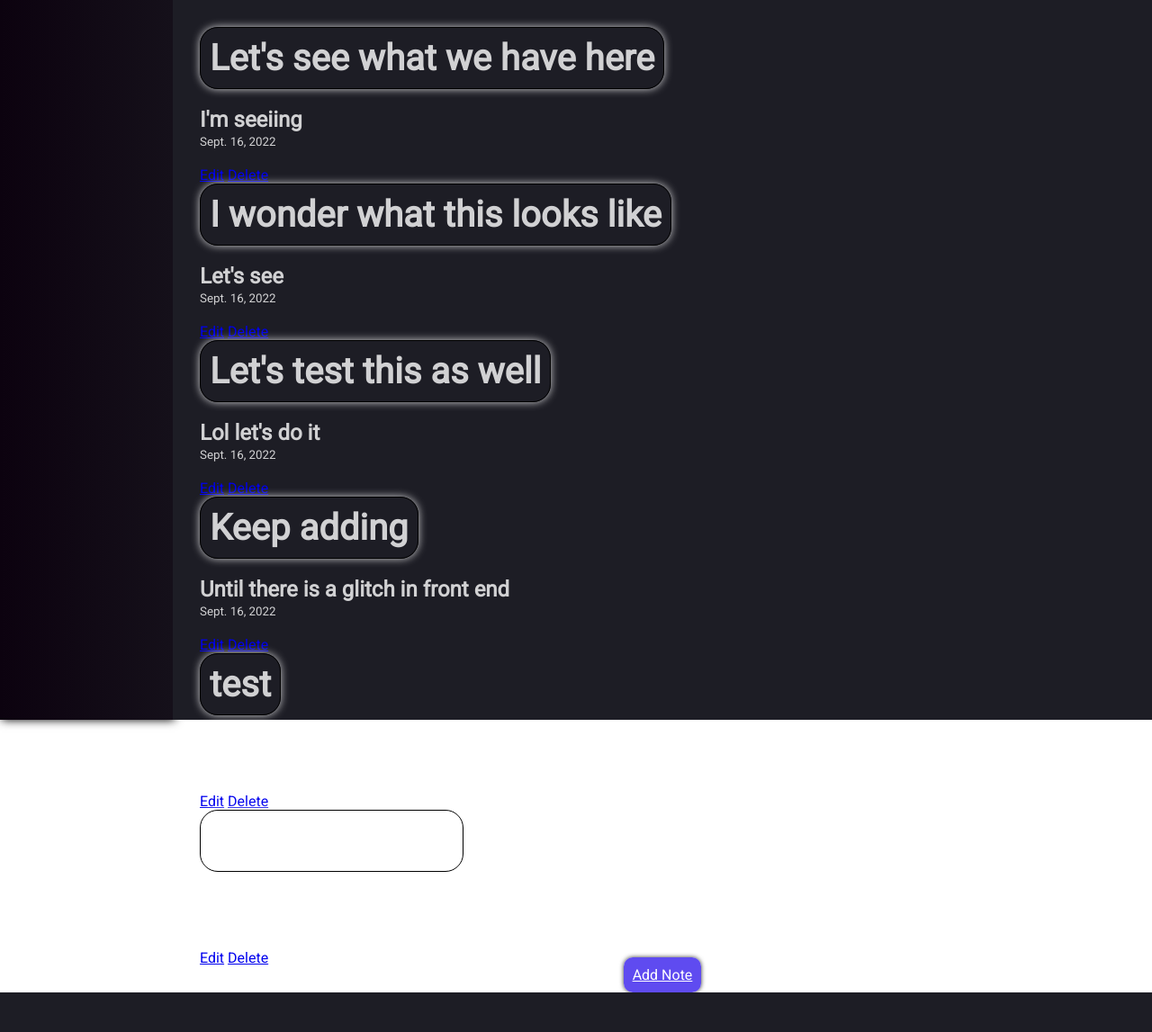
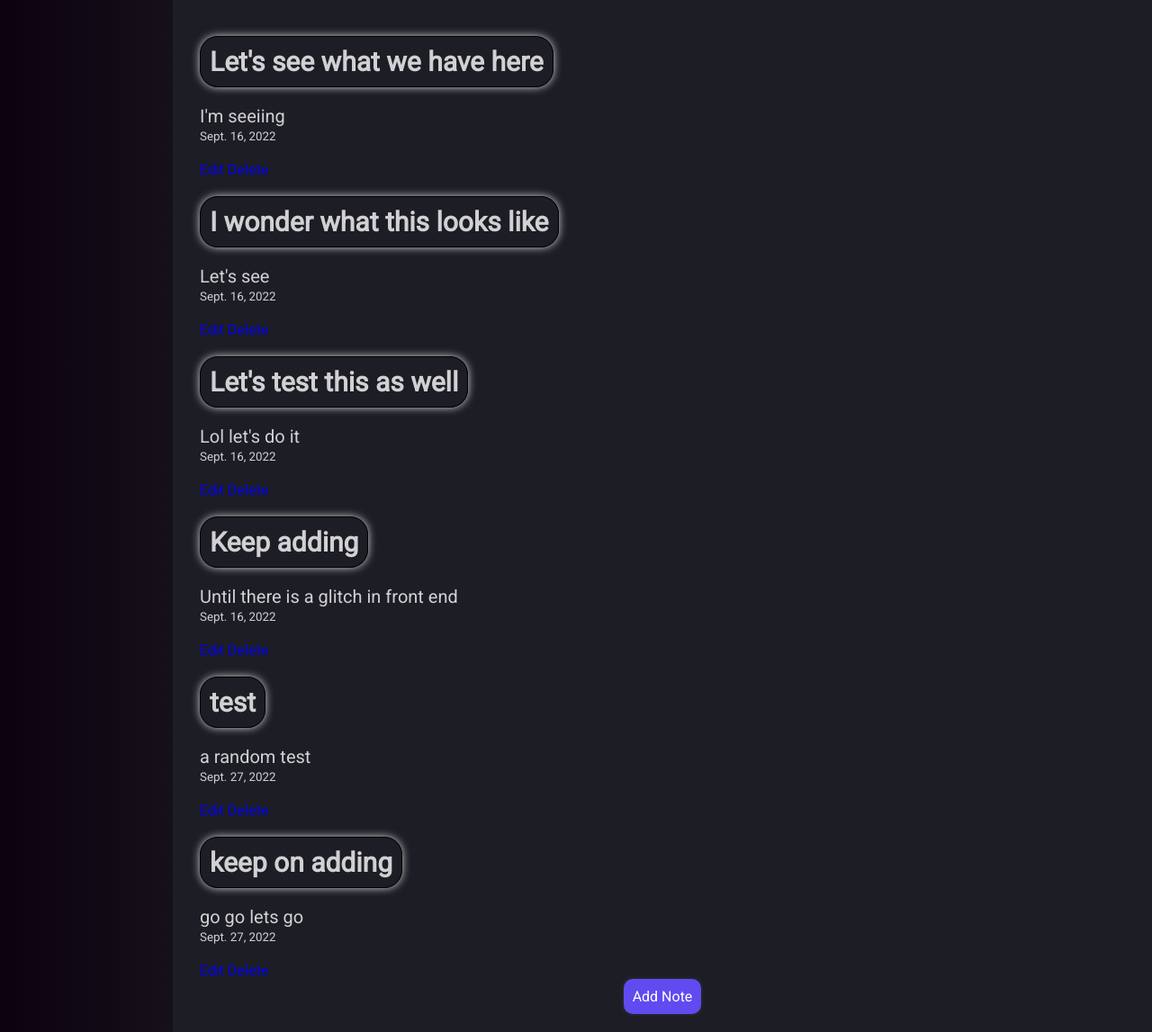
Before and after one commit to NickName-AM/misc_tools, a Django app: page /todo/ in a window 1280 px wide. Shown: the whole page at 90% size. Before the commit the page ends 1103 px from the top, so only its background shows below. Run offline with Django 4.2, Linux system fonts and the light colour scheme; data comes from the database, SQL or seed files in the repository; both versions use the stored data as it was after the commit.

Commit message:
css auto-screen resize fix

```diff
--- a/pgenerator/views.py
+++ b/pgenerator/views.py
@@ -43,6 +43,6 @@ def home(request):
             err = {'error': error}
             return render(request, 'pgenerator/home.html', err)
         randomPassword = ''.join(random.choices(charSet, k=int(pLength)))
-        return render(request, 'pgenerator/home.html', {'randompassword': randomPassword})
+        return render(request,'pgenerator/home.html', {'randompassword': randomPassword})
 
     return render(request, 'pgenerator/home.html')
--- a/static/css/style.css
+++ b/static/css/style.css
@@ -1,4 +1,14 @@
 @import url('https://fonts.googleapis.com/css2?family=Roboto&display=swap');
+
+/* Universal */
+a{
+    text-decoration: none;
+}
+
+p{
+    font-size: 20px;
+}
+/* End Universal */
 
 /* for base */
 *{
@@ -10,7 +20,7 @@
 
 .container{
     display: flex;
-    height: 100vh;
+    min-height: 100vh;
 }
 
 .item-1-light, .item-1-dark{
@@ -37,10 +47,12 @@
 .item-1-dark>*, .item-2-dark>*{
     color: #ffffffcc;
 }
+
+
 /* End base */
 
 /* for pgenerator */
-h1{
+h1, h2{
     display: inline-block;
     margin: 0px 0px 20px 0px;
     font-size: 40px;
@@ -107,3 +119,15 @@ h1{
 }
 
 /* end pgenerator */
+
+/* TODO */
+h2{
+    font-size: 30px;
+}
+
+.block-note{
+    display: inline-block;
+    margin: 10px 0px;
+}
+
+/* End TODO */
--- a/templates/todo_app/todo.html
+++ b/templates/todo_app/todo.html
@@ -5,17 +5,17 @@
 {% block body %}
     {% if not notes %}
     <div class="block_note">
-        <center><h1>Hurray! There is nothing here.</h1></center>
+        <center><h2>Hurray! There is nothing here.</h2></center>
     </div>
     {% else %}
         {% for note in notes %}
-        <div class = "block_note">
-            <h1>{{note.heading}}</h1>
-            <h2>{{note.description}}</h2>
+        <div class = "block-note">
+            <h2>{{note.heading}}</h2>
+            <p>{{note.description}}</p>
             <small>{{note.date_added}}</small><br><br>
             <a href="{% url 'edit' n_id=note.id %}">Edit</a>
             <a href="{% url 'delete' n_id=note.id %}">Delete</a>
-        </div>
+        </div><br>
         {% endfor %}
     {% endif %}
         <center><a class="submit-btn" href="{% url 'add' %}">Add Note</a></center>
--- a/todo_app/views.py
+++ b/todo_app/views.py
@@ -1,11 +1,13 @@
 from django.http.response import HttpResponse
 from django.shortcuts import redirect, render, resolve_url
 from todo_app.models import Note
+from math import ceil
 # Create your views here.
 
 def todo(request):
     notes_from_db = Note.objects.all()
-    return render(request, 'todo_app/todo.html', {'notes': notes_from_db})
+    pages = ceil(len(notes_from_db) / 4)        # 4 notes in each page
+    return render(request, 'todo_app/todo.html', {'notes': notes_from_db, 'pages': pages})
 
 def add(request):
     if request.method == "GET":
@@ -13,7 +15,7 @@ def add(request):
     elif request.method == "POST":
         Note.objects.create(
             heading=request.POST['heading'],
-            description=request.POST['description']
+            description=request.POST['description'],
         )
         return redirect('todo')
 
```
Also changed, not shown: db.sqlite3.
